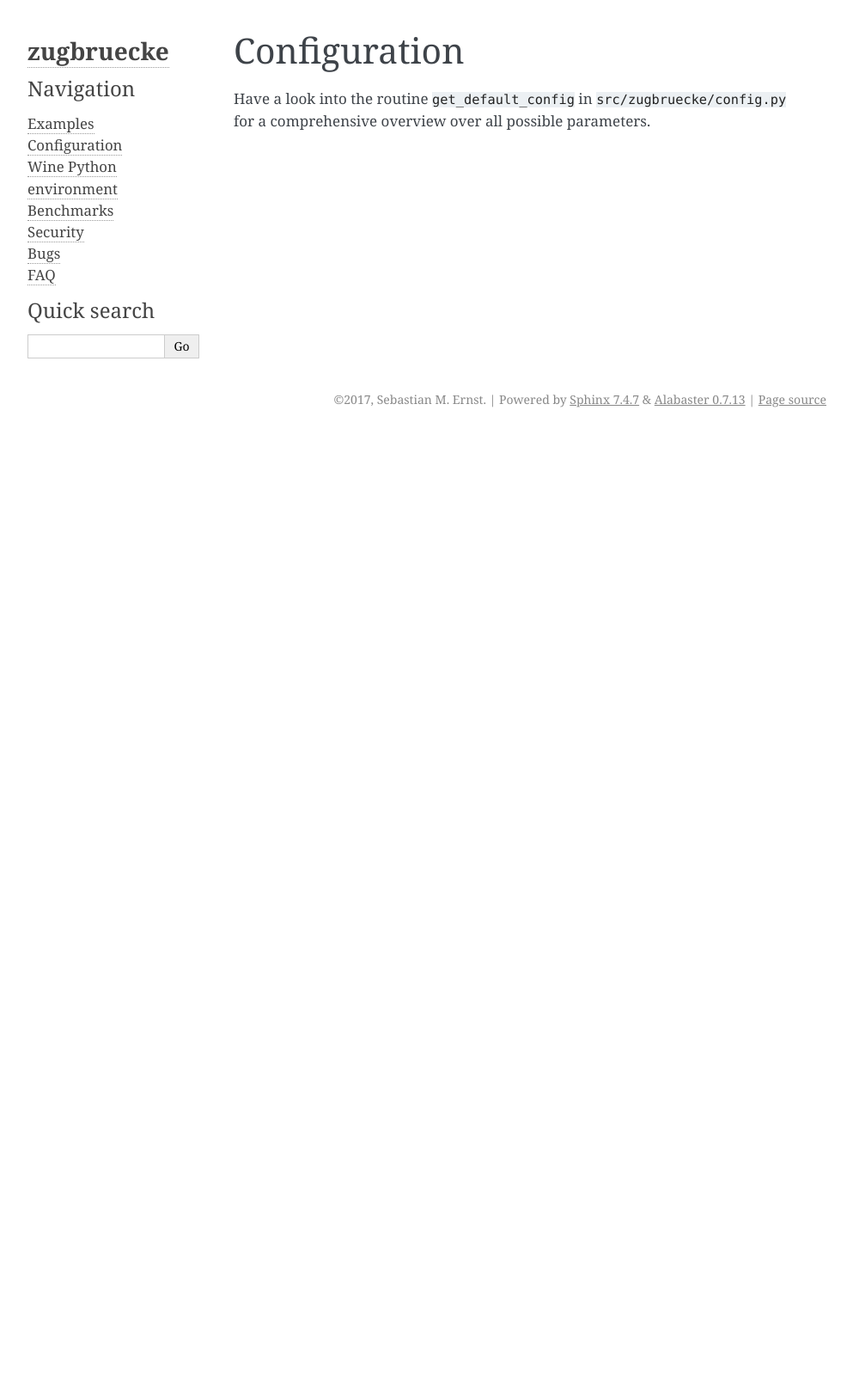
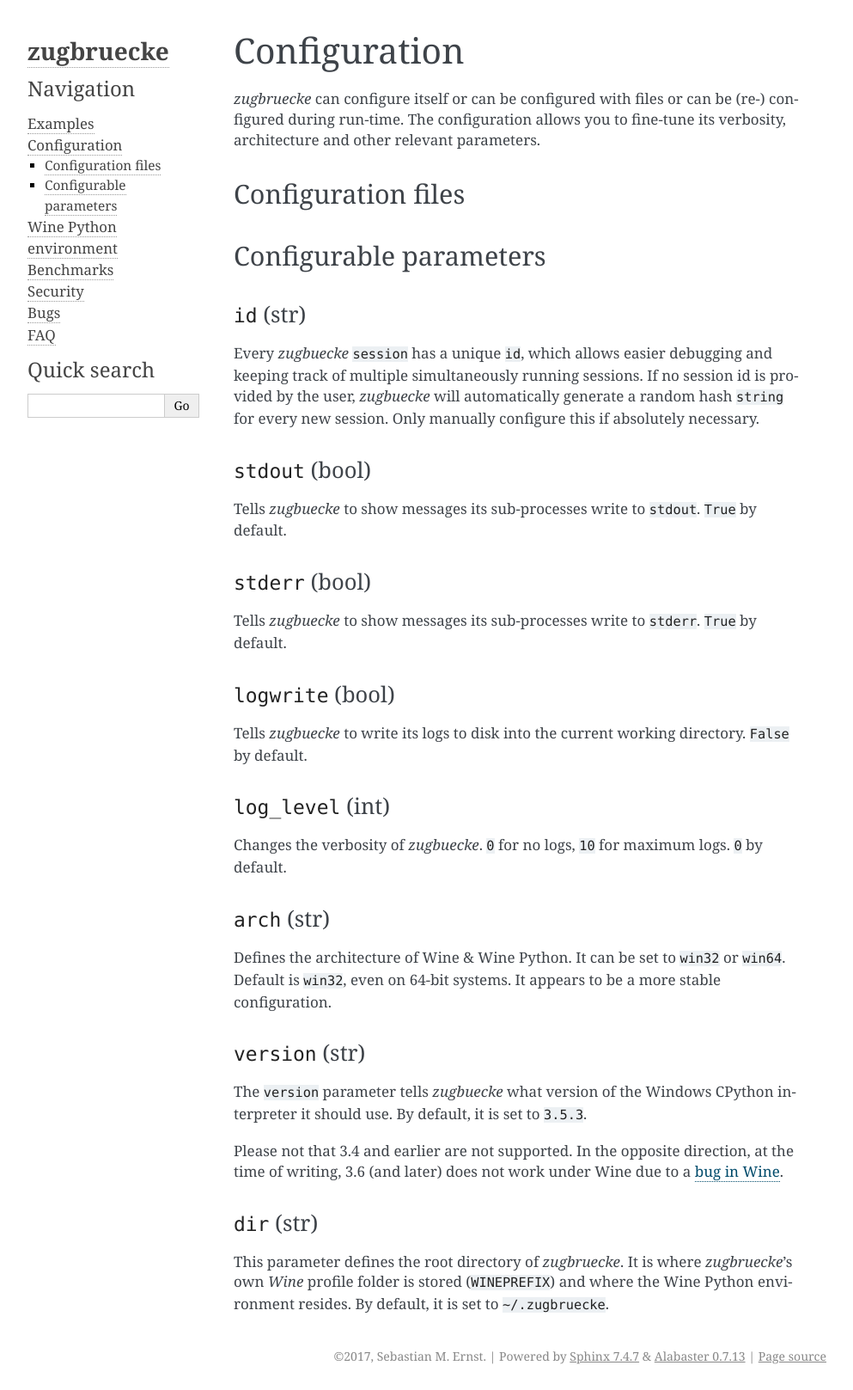
Before and after one commit to pleiszenburg/zugbruecke, a Sphinx documentation site: the page built from docs/configuration.rst, in a window 1280 px wide. Shown: the whole page at 86% size, without its empty margins (148-1141 px from the left). Built offline with Sphinx 7.4.7, drawn with Linux system fonts in a browser that asks for light colours; before the commit the page ends 900 px from its top, so only the background shows below that.

Commit message:
written chapter on config, fixed config bug in code

```diff
--- a/docs/configuration.rst
+++ b/docs/configuration.rst
@@ -1,12 +1,81 @@
 .. _configuration:
 
 .. index::
-   triple: log; level; write
-   statement: zugbruecke.current_session.set_parameter
-   module: zugbruecke.core.config
+	pair: python; version
+	triple: python; arch; architecture
+	triple: wine; arch; architecture
+	triple: log; level; write
+	statement: zugbruecke.current_session.set_parameter
+	module: zugbruecke.core.config
 
 Configuration
 =============
 
-Have a look into the routine ``get_default_config`` in ``src/zugbruecke/config.py`` for
-a comprehensive overview over all possible parameters.
+*zugbruecke* can configure itself or can be configured with files or can
+be (re-) configured during run-time. The configuration allows you to fine-tune
+its verbosity, architecture and other relevant parameters.
+
+Configuration files
+-------------------
+
+
+
+Configurable parameters
+-----------------------
+
+``id`` (str)
+^^^^^^^^^^^^
+
+Every *zugbuecke* ``session`` has a unique ``id``, which allows easier debugging
+and keeping track of multiple simultaneously running sessions. If no session
+id is provided by the user, *zugbuecke* will automatically generate a random
+hash ``string`` for every new session. Only manually configure this if absolutely
+necessary.
+
+``stdout`` (bool)
+^^^^^^^^^^^^^^^^^
+
+Tells *zugbuecke* to show messages its sub-processes write to ``stdout``.
+``True`` by default.
+
+``stderr`` (bool)
+^^^^^^^^^^^^^^^^^
+
+Tells *zugbuecke* to show messages its sub-processes write to ``stderr``.
+``True`` by default.
+
+``logwrite`` (bool)
+^^^^^^^^^^^^^^^^^^^
+
+Tells *zugbuecke* to write its logs to disk into the current working directory.
+``False`` by default.
+
+``log_level`` (int)
+^^^^^^^^^^^^^^^^^^^
+
+Changes the verbosity of *zugbuecke*. ``0`` for no logs, ``10`` for maximum logs.
+``0`` by default.
+
+``arch`` (str)
+^^^^^^^^^^^^^^
+
+Defines the architecture of Wine & Wine Python. It can be set to ``win32`` or ``win64``.
+Default is ``win32``, even on 64-bit systems. It appears to be a more stable configuration.
+
+``version`` (str)
+^^^^^^^^^^^^^^^^^
+
+The ``version`` parameter tells *zugbuecke* what version of the Windows CPython interpreter
+it should use. By default, it is set to ``3.5.3``.
+
+Please not that 3.4 and earlier are not supported. In the opposite direction, at the time of
+writing, 3.6 (and later) does not work under Wine due to a `bug in Wine`_.
+
+.. _bug in Wine: https://github.com/pleiszenburg/zugbruecke/issues/13
+
+``dir`` (str)
+^^^^^^^^^^^^^
+
+This parameter defines the root directory of *zugbruecke*. It is where *zugbruecke*'s
+own *Wine* profile folder is stored (``WINEPREFIX``) and where the Wine Python environment
+resides. By default, it is set to ``~/.zugbruecke``.
```
Also changed, not shown: 2 other files.
